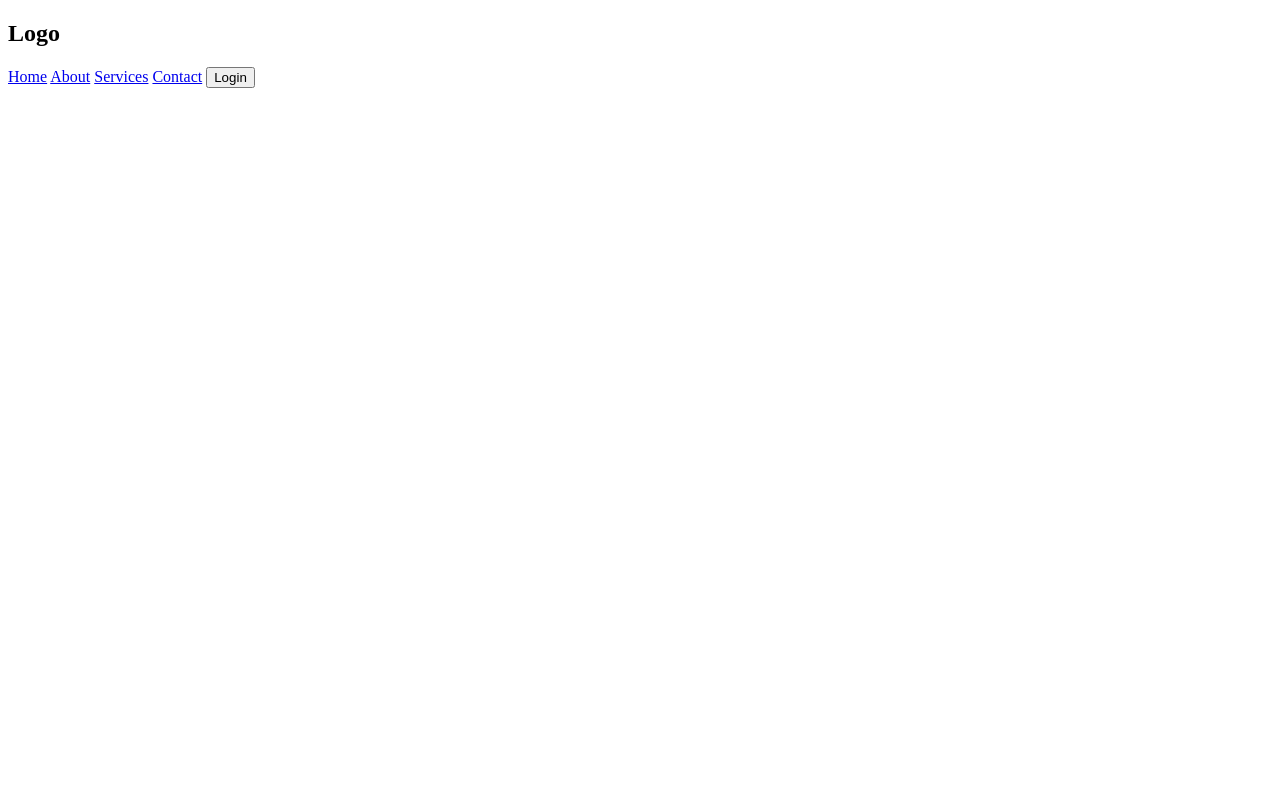
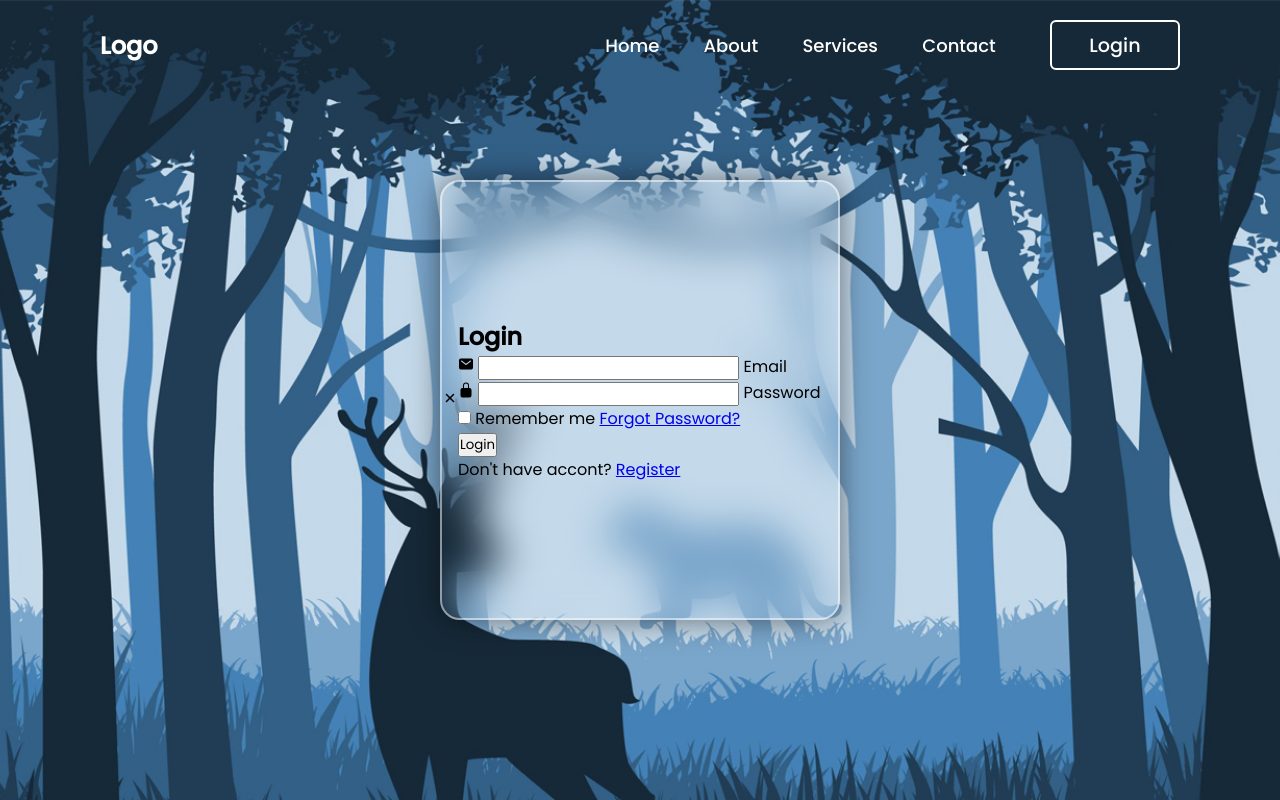
Before and after one commit to DiegoLifCaN/Parallax-Codehall-Blue, a plain HTML site: page index.html in a window 1280 px wide. Drawn offline with nearby package versions, Linux system fonts and the light colour scheme.

Commit message:
metade sem o JS

```diff
--- a/index.html
+++ b/index.html
@@ -4,8 +4,8 @@
     <meta charset="UTF-8" />
     <meta http-equiv="X-UA-Compatible" content="IE=edge" />
     <meta name="viewport" content="width=device-width, initial-scale=1.0" />
-    <title>Website com Login Registro</title>
-    <link rel="stylesheet" href=""/>
+    <title>Website com Login e Registro</title>
+    <link rel="stylesheet" href="src/css/style.css" />
   </head>
   <body>
     <header>
@@ -16,12 +16,50 @@
         <a href="#">Services</a>
         <a href="#">Contact</a>
         <button class="btnLogin-popup">Login</button>
-
-
       </nav>
-
-
     </header>
 
+    <div class="wrapper">
+      <span class="icon-close"><ion-icon name="close"></ion-icon></span>
+
+      <div class="form-box login">
+        <h2>Login</h2>
+        <form action="#">
+          <div class="input-box">
+            <span class="icon"><ion-icon name="mail"></ion-icon></span>
+            <input type="email" required />
+            <label>Email</label>
+          </div>
+
+          <div class="input-box">
+            <span class="icon"><ion-icon name="lock-closed"></ion-icon></span>
+            <input type="password" required />
+            <label>Password</label>
+          </div>
+
+          <div class="remember-forgot">
+            <label><input type="checkbox" /> Remember me</label>
+            <a href="#">Forgot Password?</a>
+          </div>
+
+          <button type="submit" class="btn">Login</button>
+          <div class="login-register">
+            <p>
+              Don't have accont? <a href="#" class="register-link">Register</a>
+            </p>
+          </div>
+        </form>
+      </div>
+    <!-- JS -->
+    <script src=""></script>
+    <!-- Import Icons -->
+    <script
+      type="module"
+      src="https://unpkg.com/ionicons@7.1.0/dist/ionicons/ionicons.esm.js"
+    ></script>
+    <script
+      nomodule
+      src="https://unpkg.com/ionicons@7.1.0/dist/ionicons/ionicons.js"
+    ></script>
   </body>
 </html>
--- /dev/null
+++ b/src/css/style.css
@@ -0,0 +1,123 @@
+@import url("https://fonts.googleapis.com/css2?family=Poppins:wght@400;500&display=swap");
+
+* {
+  margin: 0;
+  padding: 0;
+  box-sizing: border-box;
+  font-family: "Poppins", sans-serif;
+}
+/*  */
+body {
+  display: flex;
+  justify-content: center;
+  align-items: center;
+  min-height: 100vh;
+  background: url(img/background1.jpg) no-repeat;
+  background-size: cover;
+  background-position: center;
+}
+
+header {
+  position: fixed;
+  top: 0;
+  left: auto;
+  width: 100%;
+  padding: 20px 100px;
+  display: flex;
+  justify-content: space-between;
+  align-items: center;
+  z-index: 99;
+}
+
+.logo {
+  font-size: x-large;
+  color: white;
+  user-select: none;
+}
+
+.navigation a {
+  position: relative;
+  font-size: large;
+  color: white;
+  text-decoration: none;
+  font-weight: 500;
+  margin-left: 40px;
+}
+
+.navigation a::after {
+  content: "";
+  position: absolute;
+  left: -5px;
+  bottom: -6px;
+  background: white;
+  width: 115%;
+  height: 3px;
+  border-radius: 5px;
+  transform-origin: right;
+  transform: scaleX(0);
+  transition: transform 0.8s;
+}
+
+.navigation a:hover::after {
+  transform-origin: left;
+  transform: scaleX(1);
+}
+
+.navigation .btnLogin-popup {
+  width: 130px;
+  height: 50px;
+  background: transparent;
+  border: 2px solid white;
+  outline: none;
+  border-radius: 6px;
+  cursor: pointer;
+  font-size: larger;
+  color: white;
+  font-weight: 500;
+  margin-left: 50px;
+  transition: 0.8s;
+}
+
+.navigation .btnLogin-popup:hover {
+  background: #162938;
+  color: #ffffff;
+}
+
+.wrapper {
+  position: relative;
+  width: 400px;
+  height: 440px;
+  background: transparent;
+  border: 2px solid rgba(255, 255, 255, 0.5);
+  border-radius: 20px;
+  backdrop-filter: blur(20px);
+  box-shadow: 0 0 30px rgba(0, 0, 0, 0.5);
+  display: flex;
+  justify-content: center;
+  align-items: center;
+  overflow: hidden;
+  /* transform: scale(0); */
+  transition: transform 0.5s ease, height 0.2s ease;
+}
+
+.wrapper.active-popup {
+  transform: scale(1);
+}
+
+.wrapper.active {
+  height: 520px;
+}
+
+.wrapper .form-box {
+  width: 100%;
+}
+
+/* Mobile */
+
+/* @media (max-width: 700px) {
+  header{
+    background-color: green;
+    padding: 1% 1%;
+  }
+
+} */
```
Also changed, not shown: src/css/img/background1.jpg (added). Lines whose indentation alone changed are shown as unchanged.
